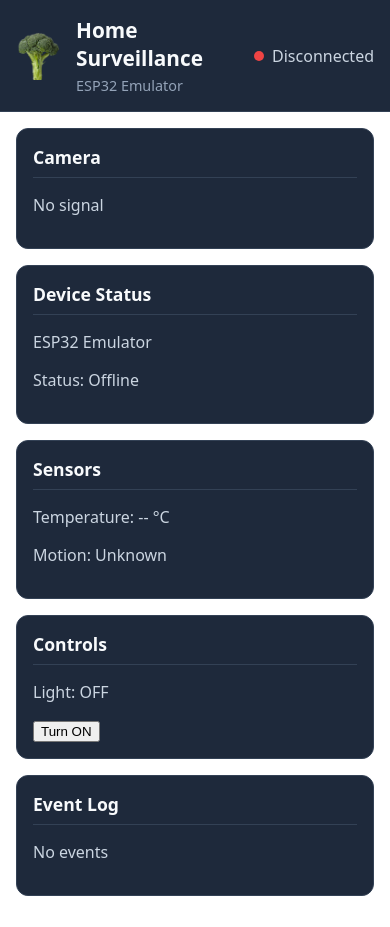
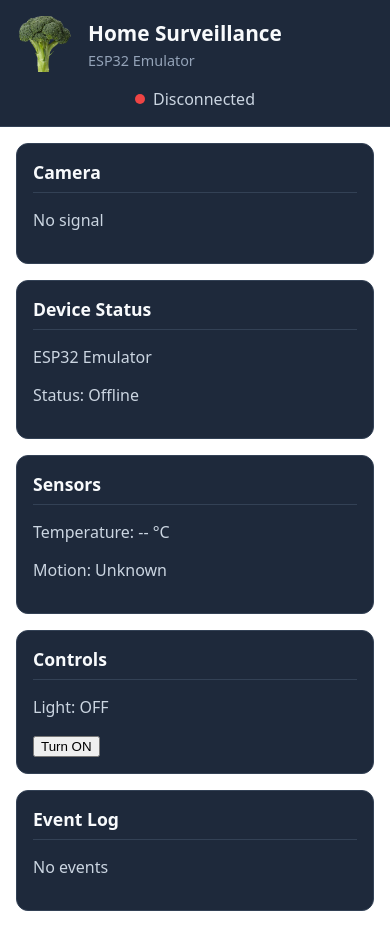
Before and after one commit to Jari1980/esp32-emulator, a React (Vite) app in the folder frontend/emulator-ui/: page / in a window 390 px wide. Built offline with nearby package versions, Linux system fonts and the light colour scheme.

Commit message:
responsive header

```diff
--- a/frontend/emulator-ui/src/components/Header/Header.css
+++ b/frontend/emulator-ui/src/components/Header/Header.css
@@ -11,6 +11,24 @@
   color: #f8fafc;
 }
 
+@media (max-width: 600px) {
+  .header {
+    flex-direction: column;
+    align-items: center;
+    gap: 1rem;
+  }
+
+  .header__brand {
+    width: 100%;
+    justify-content: flex-start;
+  }
+
+  .header__status {
+    justify-content: center;
+    width: 100%;
+  }
+}
+
 .header__brand {
   display: flex;
   align-items: center;
@@ -18,12 +36,13 @@
 }
 
 .header__logo {
-  width: 48px;
-  height: 48px;
+  width: 56px;
+  height: 56px;
 
   border-radius: 12px;
 
   object-fit: cover;
+  flex-shrink: 0;
 }
 
 .header h1 {
@@ -53,3 +72,11 @@
 
   background: #ef4444;
 }
+
+.status-dot--offline {
+  background: #ef4444;
+}
+
+.status-dot--connected {
+  background: #22c55e;
+}
--- a/frontend/emulator-ui/src/components/Header/Header.tsx
+++ b/frontend/emulator-ui/src/components/Header/Header.tsx
@@ -14,7 +14,7 @@ function Header() {
       </div>
 
       <div className="header__status">
-        <span className="status-dot" />
+        <span className="status-dot status-dot--offline" />
         <span>Disconnected</span>
       </div>
     </header>
```
